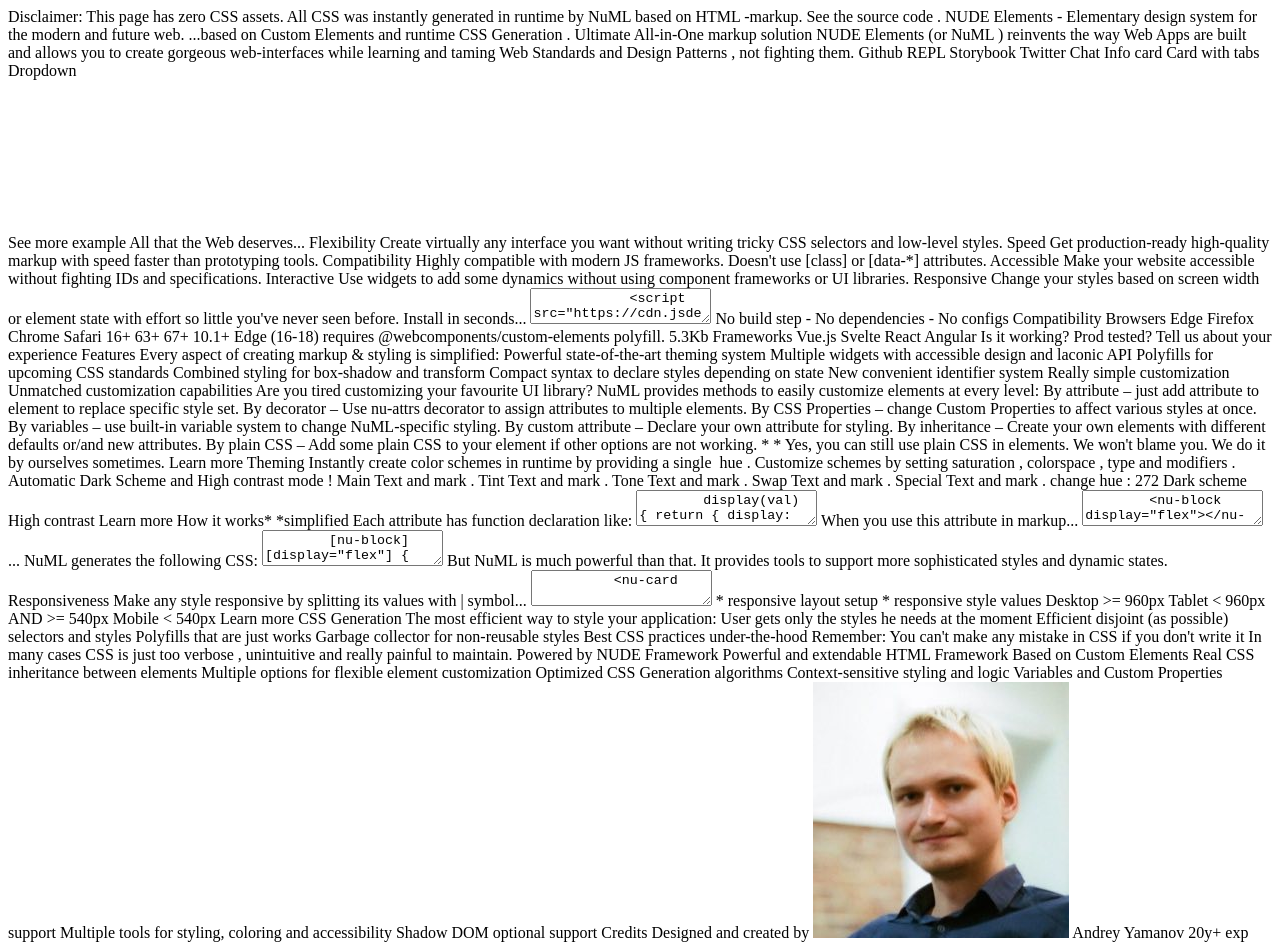
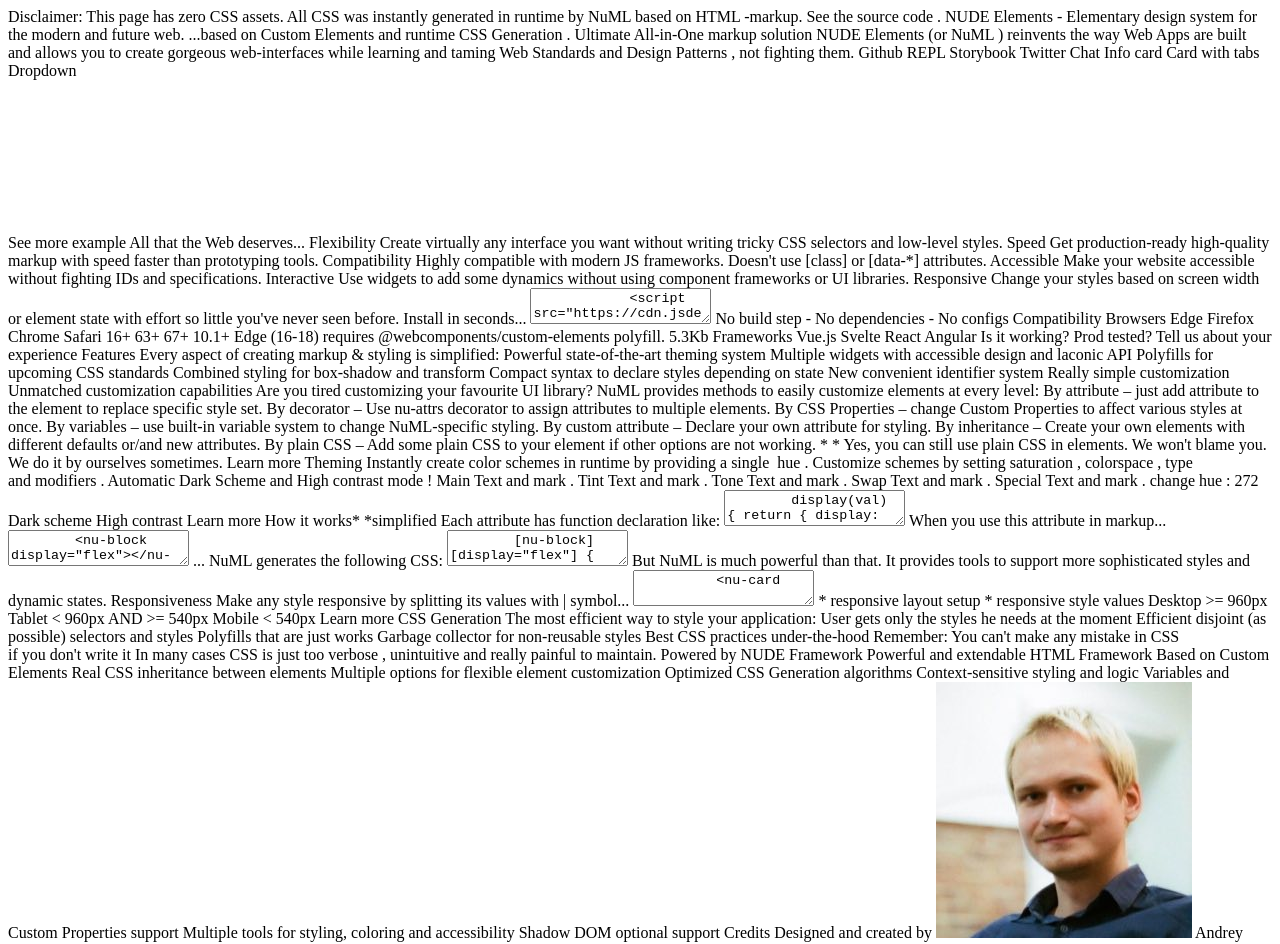
Before and after one commit to tenphi/numl.design, a website built with Parcel: page src/index.html in a window 1280 px wide. Shown: the top 944 px of the page. Built offline with nearby package versions, Linux system fonts and the light colour scheme.

Commit message:
fix typo

```diff
--- a/src/index.html
+++ b/src/index.html
@@ -422,7 +422,7 @@
           <nu-listitem>
             <nu-el text="w6">By attribute</nu-el>
             –
-            just add attribute to element to replace specific style set.
+            just add attribute to the element to replace specific style set.
           </nu-listitem>
           <nu-listitem>
             <nu-el text="w6">By decorator</nu-el>
```
